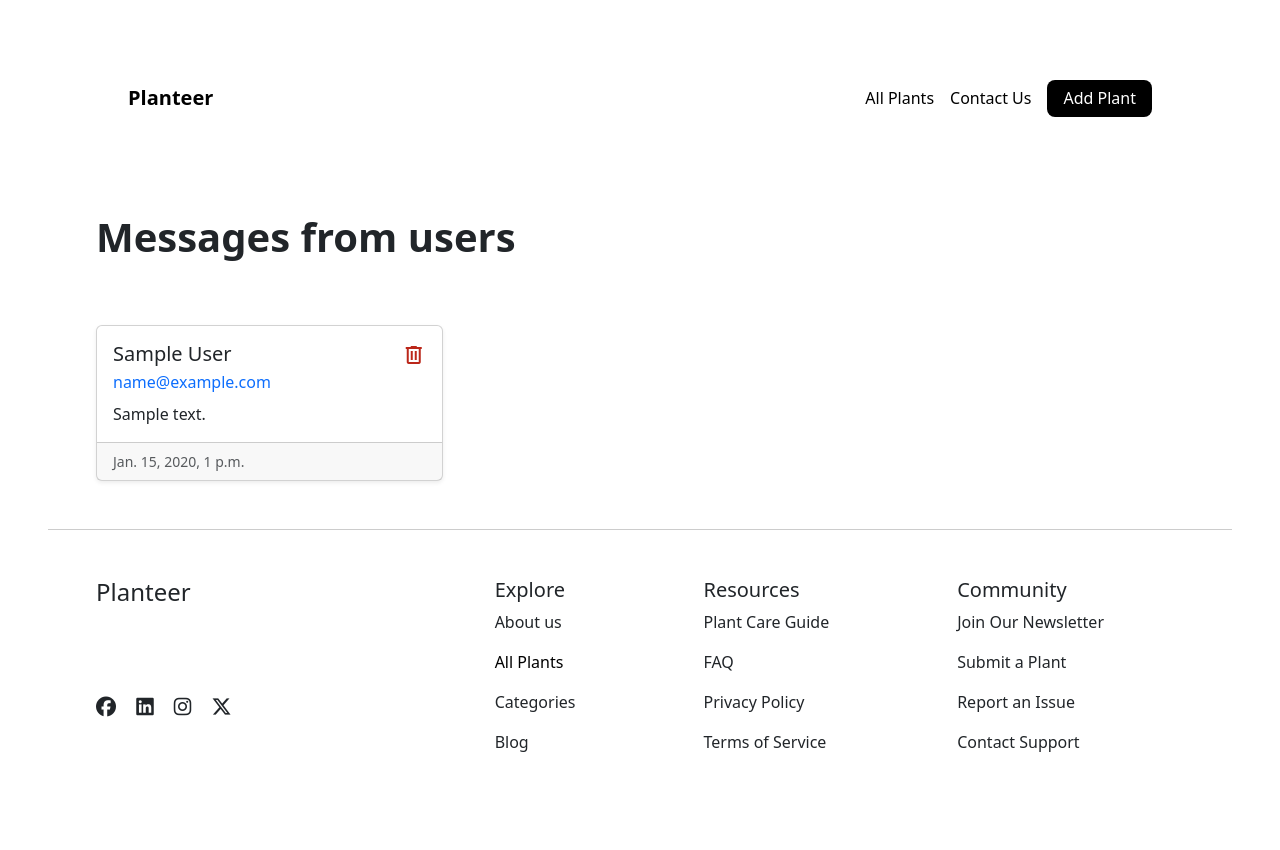
After one commit to T-Python-25-June-15/LAB-ORM-PLANTEER, a Django app: page /contact/messages/ in a window 1280 px wide. The commit adds this page. Run offline with Django 5.2, Linux system fonts and the light colour scheme; tables that the repository leaves empty hold one stand-in row (values such as "Sample post").

Commit message:
bouns is done, contact us page + messages page (contact/messages/)

```diff
--- a/Planteer/main/templates/base.html
+++ b/Planteer/main/templates/base.html
@@ -6,7 +6,10 @@
     <meta name="viewport" content="width=device-width, initial-scale=1.0">
     <link rel="stylesheet" href="https://cdnjs.cloudflare.com/ajax/libs/font-awesome/6.5.0/css/all.min.css">
     <link href="https://cdn.jsdelivr.net/npm/bootstrap@5.3.2/dist/css/bootstrap.min.css" rel="stylesheet">
-    <link rel="stylesheet" href="https://fonts.googleapis.com/css2?family=Material+Symbols+Outlined:opsz,wght,FILL,GRAD@20..48,100..700,0..1,-50..200&icon_names=arrow_right_alt" />
+
+    <link href="https://fonts.googleapis.com/css2?family=Material+Symbols+Outlined" rel="stylesheet" />
+
+
     <link rel="stylesheet" href="{% static 'css/style.css' %}">
     <script src="https://cdn.jsdelivr.net/npm/bootstrap@5.3.3/dist/js/bootstrap.bundle.min.js" integrity="sha384-...your-integrity..." crossorigin="anonymous"></script>
 
--- /dev/null
+++ b/Planteer/main/templates/messages.html
@@ -0,0 +1,68 @@
+{% extends "base.html" %}
+{% load static %}
+{% block title %} Messages {% endblock %}
+
+{% block main %}
+<div class="container-fluid px-3 px-md-5 mt-5 mb-5">
+    <h1 style="margin-bottom: 4rem;"><strong>Messages from users</strong></h1>
+
+    <div class="row row-cols-1 row-cols-md-2 row-cols-lg-3 g-4">
+        {% for message in messages %}
+        <div class="col">
+            <div class="card shadow-sm h-100">
+                <div class="card-body">
+                    <div class="h" style="display: flex; flex-direction: row; justify-content: space-between; align-items: center;">
+                    <h5 class="card-title">{{ message.first_name }} {{ message.last_name }}</h5>
+                    <a href="#" data-bs-toggle="modal" data-bs-target="#deleteModal{{ message.id }}">
+                <span class="material-symbols-outlined" style="color: #BB271A;">delete</span>
+                </a>
+
+
+                    </div>
+
+
+
+                    <a href="mailto:{{ message.email }}" class="card-subtitle mb-2 d-block text-primary" style="word-break: break-word;">
+                        {{ message.email }}
+                    </a>
+
+                    <p class="card-text" style="word-break: break-word;">{{ message.message }}</p>
+                </div>
+                <div class="card-footer text-muted small">
+                    {{ message.created_at }}
+                </div>
+                <!-- Modal for each message -->
+                <div class="modal fade" id="deleteModal{{ message.id }}" tabindex="-1" aria-labelledby="deleteModalLabel{{ message.id }}" aria-hidden="true">
+                <div class="modal-dialog">
+                    <div class="modal-content">
+                    <div class="modal-header">
+                        <h1 class="modal-title fs-5" id="deleteModalLabel{{ message.id }}">Confirm Deletion</h1>
+                        <button type="button" class="btn-close" data-bs-dismiss="modal" aria-label="Close"></button>
+                    </div>
+
+                    <div class="modal-body">
+                        Are you sure you want to delete the message from <strong>{{ message.first_name }}</strong>?
+                    </div>
+
+                    <div class="modal-footer">
+                        <button type="button" class="btn btn-secondary" data-bs-dismiss="modal">Cancel</button>
+                        <form method="post" action="{% url 'main:delete_message_view' message.id %}">
+                        {% csrf_token %}
+                        <button type="submit" class="btn btn-danger">Yes, Delete</button>
+                        </form>
+                    </div>
+                    </div>
+                </div>
+                </div>
+
+            </div>
+        </div>
+        {% empty %}
+        <p>No messages yet.</p>
+
+        {% endfor %}
+    </div>
+</div>
+
+
+{% endblock %}
--- a/Planteer/main/urls.py
+++ b/Planteer/main/urls.py
@@ -7,4 +7,7 @@ app_name = "main"
 urlpatterns = [
     path("", views.home_view, name = "home_view"),
     path("contact/", views.contact_view, name = "contact_view"),
+    path("contact/messages/", views.messages_view, name = "messages_view"),
+    path("delete/<message_id>/", views.delete_message_view, name="delete_message_view"),
+
 ]
--- a/Planteer/main/views.py
+++ b/Planteer/main/views.py
@@ -1,6 +1,7 @@
 from django.shortcuts import render, redirect
 from django.http import HttpRequest, HttpResponse
 from plant.models import Plant
+from .models import Contact
 from .forms import ContactForm
 # Create your views here.
 
@@ -15,9 +16,25 @@ def contact_view(request:HttpRequest):
         form = ContactForm(request.POST)
 
         if form.is_valid():
+
             form.save()
             return redirect("main:contact_view")
     else:
         form = ContactForm()
 
     return render(request, "contact.html", {"form":form})
+
+
+def messages_view(request:HttpRequest):
+
+    messages = Contact.objects.all()
+
+    return render(request, "messages.html", {"messages":messages})
+
+
+def delete_message_view(request:HttpRequest, message_id:int):
+
+    message = Contact.objects.get(pk=message_id)
+    message.delete()
+
+    return redirect("main:messages_view")
```
Also changed, not shown: Planteer/main/templates/contact.html (+22 -6 lines), Planteer/media/images/SnakePlant.jpg (added), Planteer/media/images/WhatsApp_Image_2025-06-28_at_9.04.08_PM.jpeg (added).
